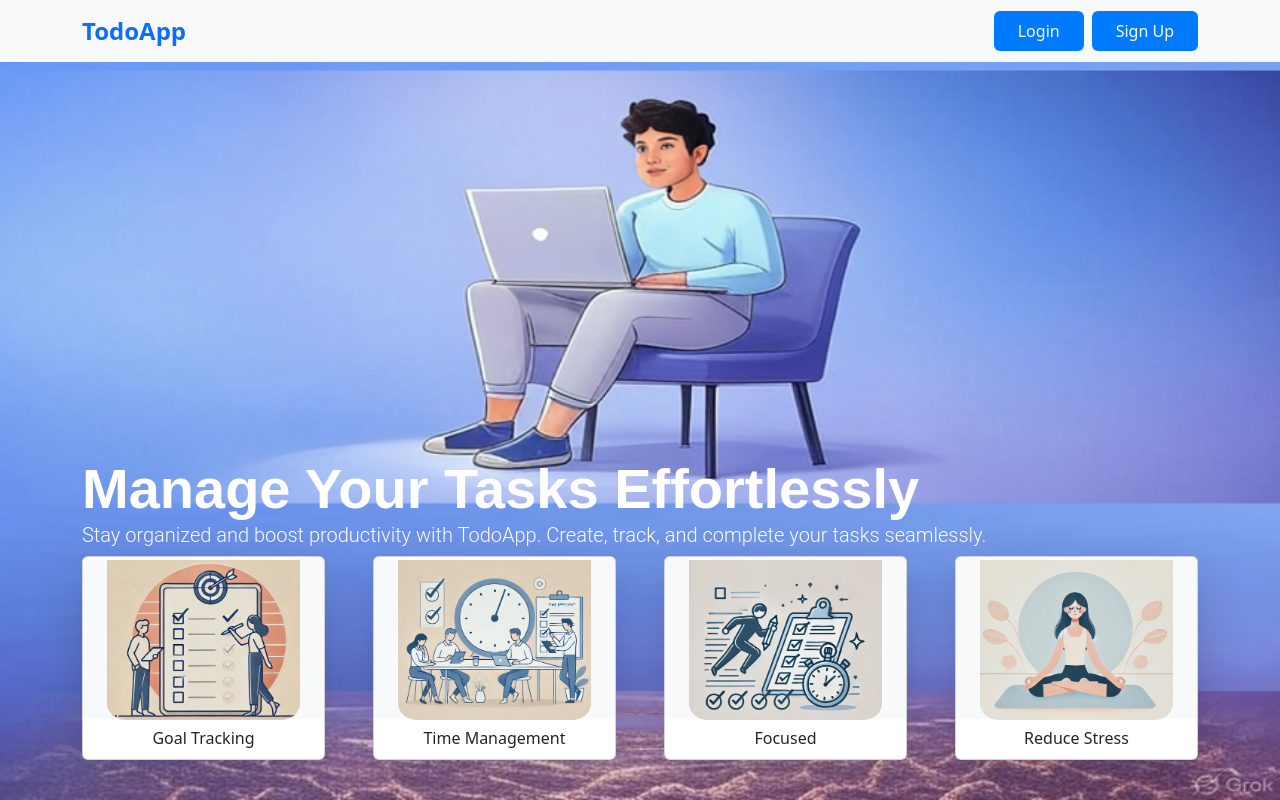
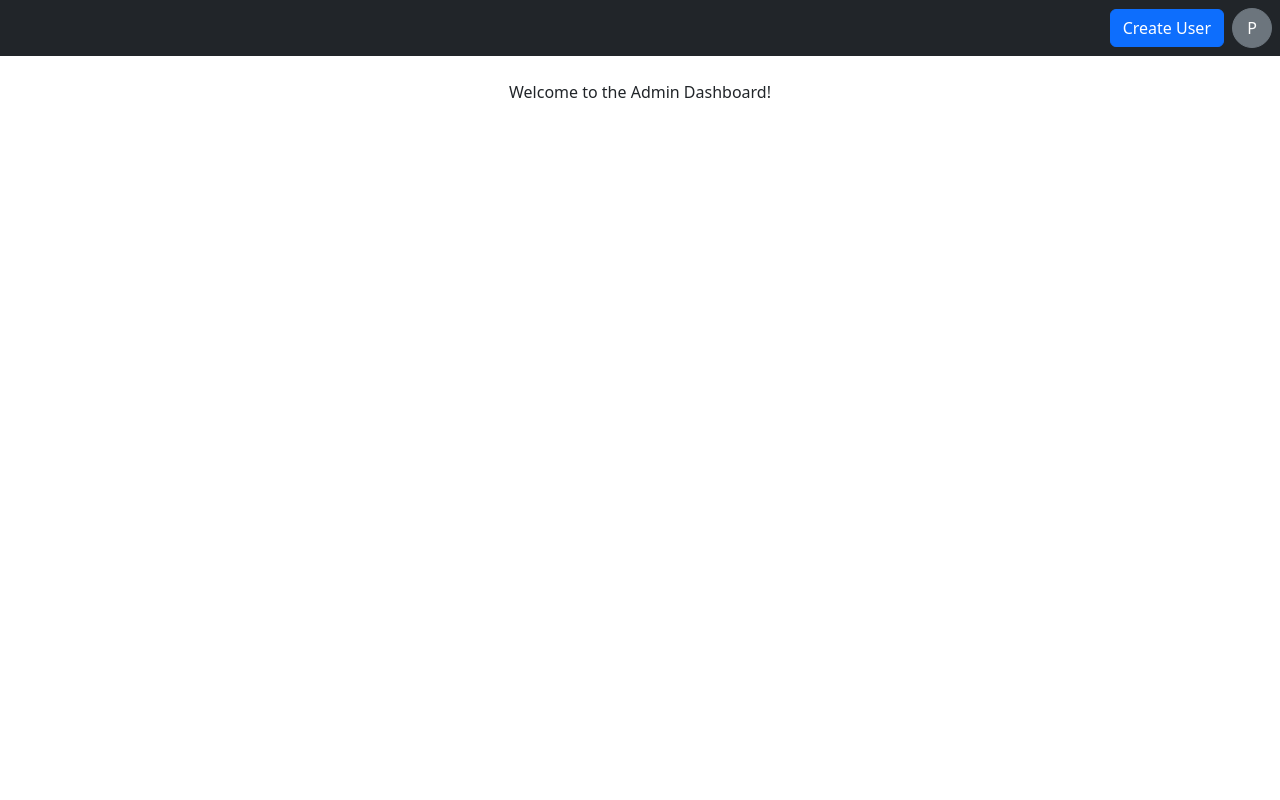
Before and after one commit to niteshpal-25/TodoApp-ui, a React (Create React App) app: page / in a window 1280 px wide. Built offline with nearby package versions, Linux system fonts and the light colour scheme.

Commit message:
Create Admin Page for User and Todo Management

```diff
--- a/src/App.js
+++ b/src/App.js
@@ -1,11 +1,13 @@
 import './App.css';
 import HomePage from './Components/HomePage'
+import AdminPage from './Components/AdminPage'
 import "bootstrap/dist/css/bootstrap.min.css";
 
 function App() {
   return (
     <div className="App">
-      <HomePage/>
+      {/* <HomePage/> */}
+      <AdminPage/>
     </div>
   );
 }
--- /dev/null
+++ b/src/Components/AdminPage.jsx
@@ -0,0 +1,43 @@
+import React, { useState } from "react";
+import "bootstrap/dist/css/bootstrap.min.css";
+import CreateUserForm from "./CreateUserForm";
+import "../styles/AdminPage.css";
+
+const AdminPage = () => {
+  const [showMenu, setShowMenu] = useState(false);
+  const [showForm, setShowForm] = useState(false);
+
+  return (
+    <div className="container-fluid">
+      {/* Header */}
+      <header className="d-flex justify-content-between align-items-center bg-dark text-white p-3 header">
+        <h2></h2>
+        <div className="d-flex align-items-center">
+          <button className="btn btn-primary me-2" onClick={() => setShowForm(true)}>Create User</button>
+          <div className="position-relative">
+            <button
+              className="btn btn-secondary rounded-circle d-flex justify-content-center align-items-center"
+              style={{ width: "40px", height: "40px" }}
+              onClick={() => setShowMenu(!showMenu)}
+            >
+              P
+            </button>
+            {showMenu && (
+              <div className="position-absolute bg-white text-dark p-2 rounded shadow" style={{ right: 0, top: "45px" }}>
+                <button className="btn btn-danger btn-sm w-100">Logout</button>
+              </div>
+            )}
+          </div>
+        </div>
+      </header>
+
+      {/* Main Content */}
+      <main className="p-4">
+        <p>Welcome to the Admin Dashboard!</p>
+        {showForm && <CreateUserForm onClose={() => setShowForm(false)} />}
+      </main>
+    </div>
+  );
+};
+
+export default AdminPage;
--- /dev/null
+++ b/src/Components/CreateUserForm.jsx
@@ -0,0 +1,31 @@
+import React from "react";
+
+const CreateUserForm = ({ onClose }) => {
+  return (
+    <div className="modal-overlay d-flex justify-content-center align-items-center">
+      <div className="modal-content bg-white p-4 rounded shadow-lg" style={{ width: "400px" }}>
+        <h4 className="mb-3">Create User</h4>
+        <form>
+          <div className="mb-3 text-start">
+            <label className="form-label d-block">Name</label>
+            <input type="text" className="form-control" placeholder="Enter name" />
+          </div>
+          <div className="mb-3 text-start">
+            <label className="form-label d-block">Email</label>
+            <input type="email" className="form-control" placeholder="Enter email" />
+          </div>
+          <div className="mb-3 text-start">
+            <label className="form-label d-block">Password</label>
+            <input type="password" className="form-control" placeholder="Enter password" />
+          </div>
+          <div className="d-flex justify-content-end">
+            <button type="button" className="btn btn-secondary me-2" onClick={onClose}>Cancel</button>
+            <button type="submit" className="btn btn-success">Submit</button>
+          </div>
+        </form>
+      </div>
+    </div>
+  );
+};
+
+export default CreateUserForm;
--- /dev/null
+++ b/src/styles/AdminPage.css
@@ -0,0 +1,8 @@
+.header{
+    padding: 0.5rem !important
+}
+
+.container-fluid {
+    margin: 0 !important;
+    padding: 0 !important;
+  }
```
